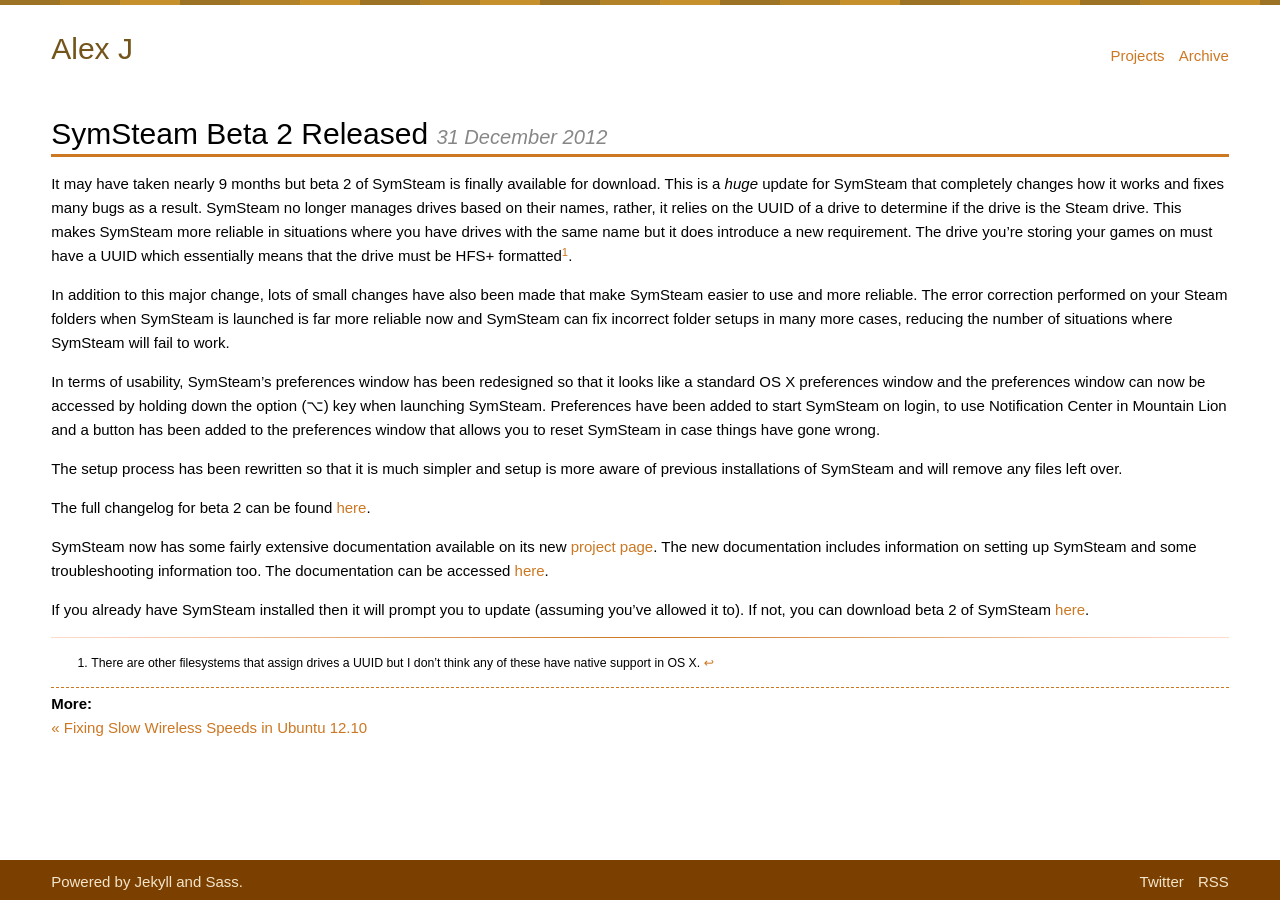
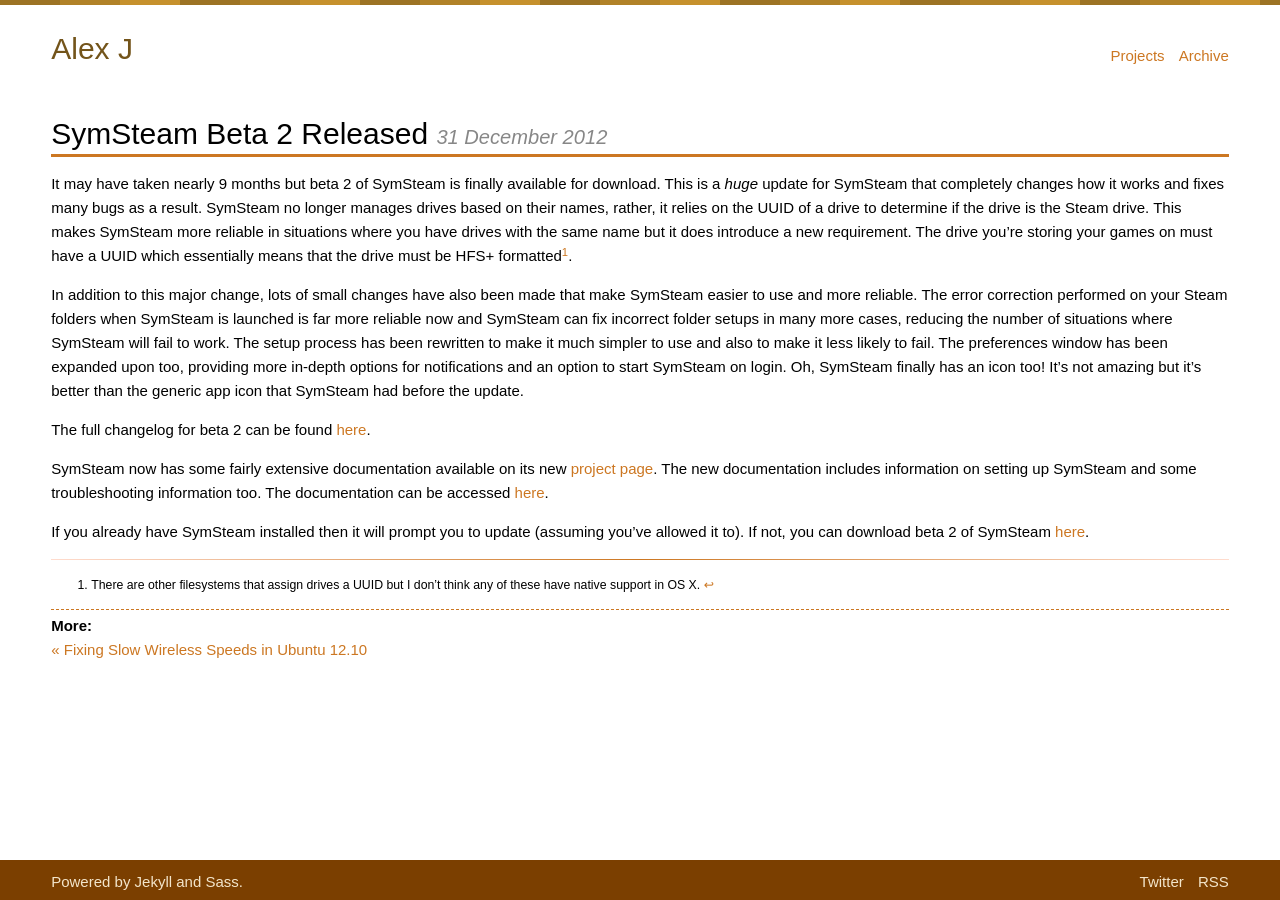
Before and after one commit to alexjohnj/alexjohnj, a Jekyll site: the page built from _posts/2012/12/2012-12-31-symsteam-beta-2-released.markdown, in a window 1280 px wide. Built offline with Jekyll 4.4.1, drawn with Linux system fonts in a browser that asks for light colours; some web fonts are replaced.

Commit message:
Corrected SymSteam Beta 2 release post.

```diff
--- a/_posts/2012/12/2012-12-31-symsteam-beta-2-released.markdown
+++ b/_posts/2012/12/2012-12-31-symsteam-beta-2-released.markdown
@@ -5,11 +5,7 @@
 
 It may have taken nearly 9 months but beta 2 of SymSteam is finally available for download. This is a _huge_ update for SymSteam that completely changes how it works and fixes many bugs as a result. SymSteam no longer manages drives based on their names, rather, it relies on the UUID of a drive to determine if the drive is the Steam drive. This makes SymSteam more reliable in situations where you have drives with the same name but it does introduce a new requirement. The drive you're storing your games on must have a UUID which essentially means that the drive must be HFS+ formatted[^1].
 
-In addition to this major change, lots of small changes have also been made that make SymSteam easier to use and more reliable. The error correction performed on your Steam folders when SymSteam is launched is far more reliable now and SymSteam can fix incorrect folder setups in many more cases, reducing the number of situations where SymSteam will fail to work.
-
-In terms of usability, SymSteam's preferences window has been redesigned so that it looks like a standard OS X preferences window and the preferences window can now be accessed by holding down the option (&#x2325;) key when launching SymSteam. Preferences have been added to start SymSteam on login, to use Notification Center in Mountain Lion and a button has been added to the preferences window that allows you to reset SymSteam in case things have gone wrong.
-
-The setup process has been rewritten so that it is much simpler and setup is more aware of previous installations of SymSteam and will remove any files left over.
+In addition to this major change, lots of small changes have also been made that make SymSteam easier to use and more reliable. The error correction performed on your Steam folders when SymSteam is launched is far more reliable now and SymSteam can fix incorrect folder setups in many more cases, reducing the number of situations where SymSteam will fail to work. The setup process has been rewritten to make it much simpler to use and also to make it less likely to fail. The preferences window has been expanded upon too, providing more in-depth options for notifications and an option to start SymSteam on login. Oh, SymSteam finally has an icon too! It's not amazing but it's better than the generic app icon that SymSteam had before the update.
 
 The full changelog for beta 2 can be found [here][symsteam-changelog].
 
```
